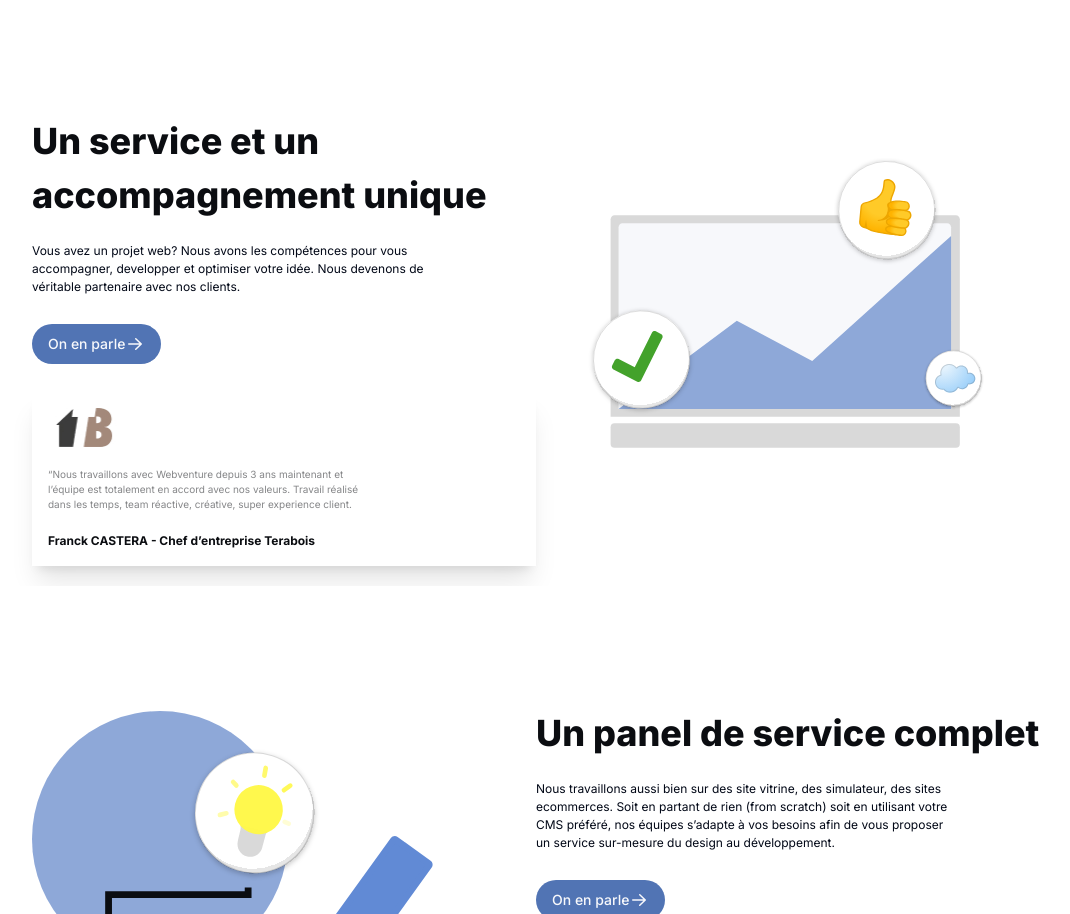
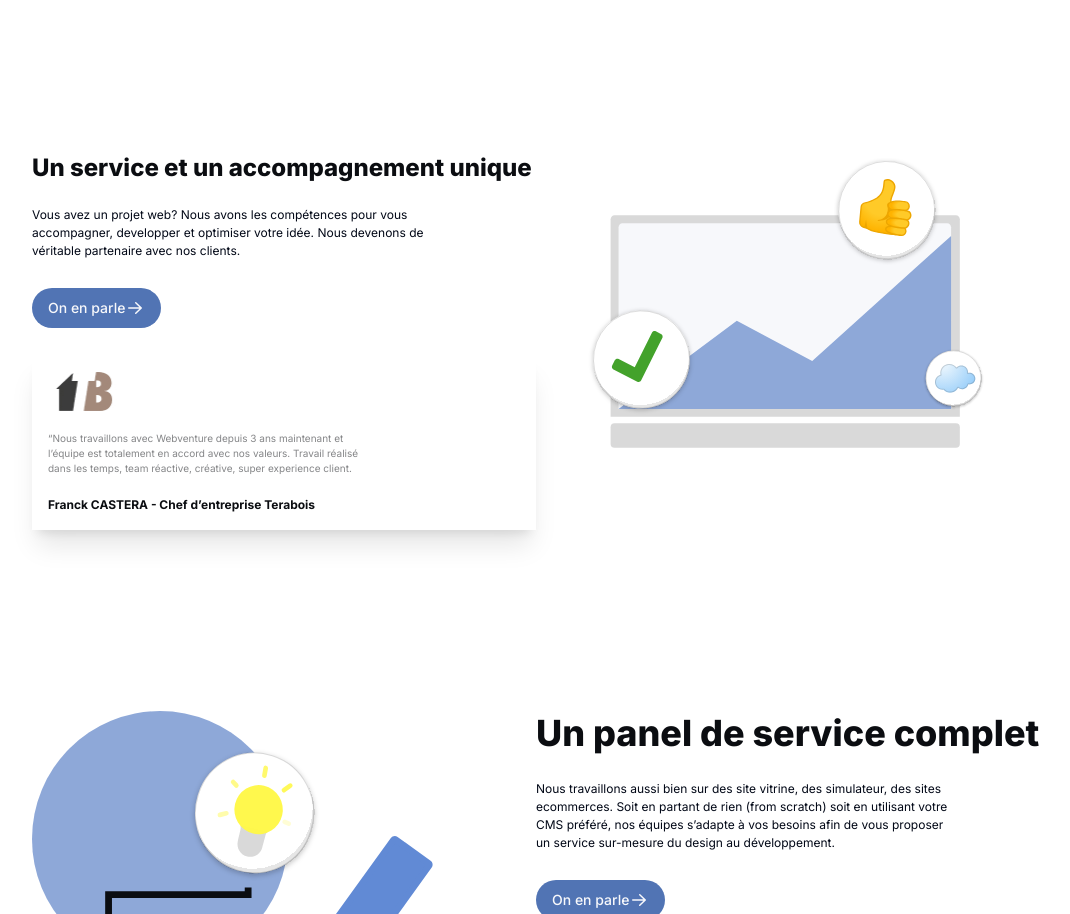
Before and after one commit to magicniclus/weebventure, a Next.js app: page / in a window 1280 px wide. Shown: the part 1027-1941 px from the top of the page, without its empty margins (104-1174 px from the left). Built offline with nearby package versions, Linux system fonts and the light colour scheme.

Commit message:
Update LeftTextContainer.tsx

```diff
--- a/src/components/LeftTextContainer.tsx
+++ b/src/components/LeftTextContainer.tsx
@@ -68,7 +68,7 @@ const LeftTextContainer = () => {
     <section className="w-full md:mt-14 overflow-hidden">
       <div className="max-w-5xl mx-auto py-4 px-2 flex justify-between md:flex-row flex-col items-center">
         <div className="md:w-6/12 w-full">
-          <h2 className="text-textDev font-extrabold text-[36px] mt-10 titleLeftText">
+          <h2 className="text-textDev font-extrabold  text-[24px] mt-10 titleLeftText">
             Un service et un accompagnement unique
           </h2>
           <p className="text-[12px] w-10/12 mt-5 textLeftText">
```
